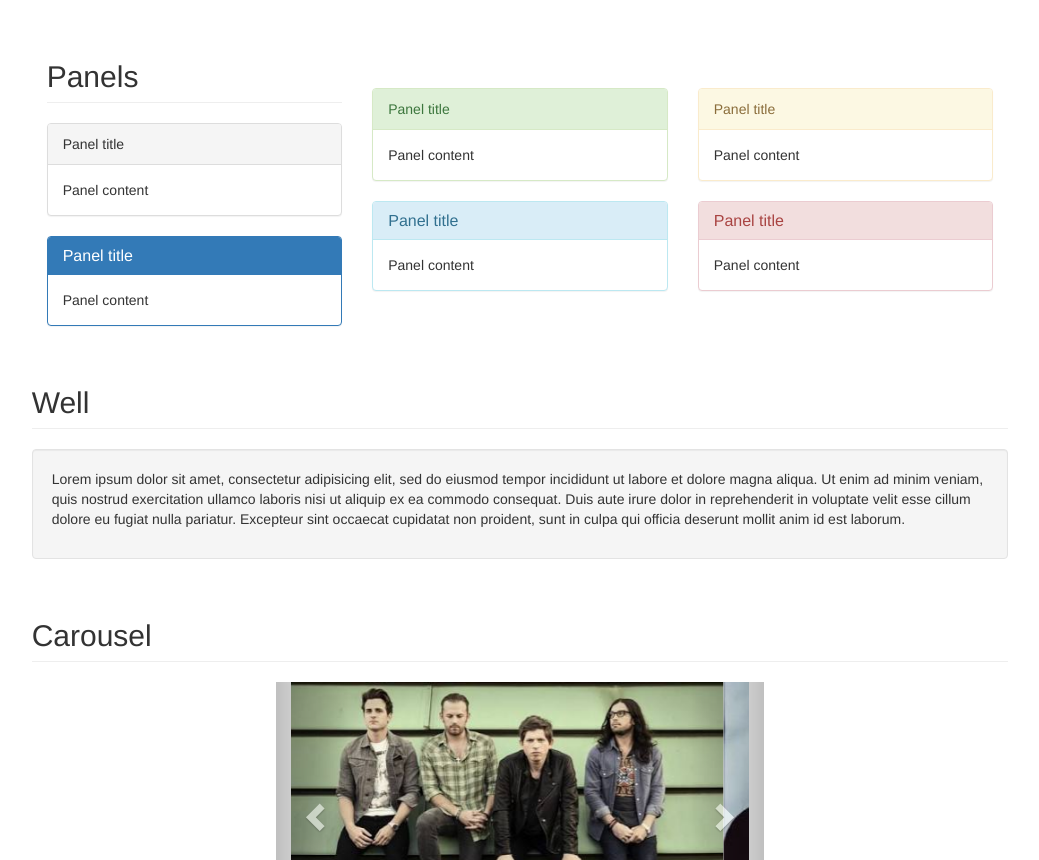
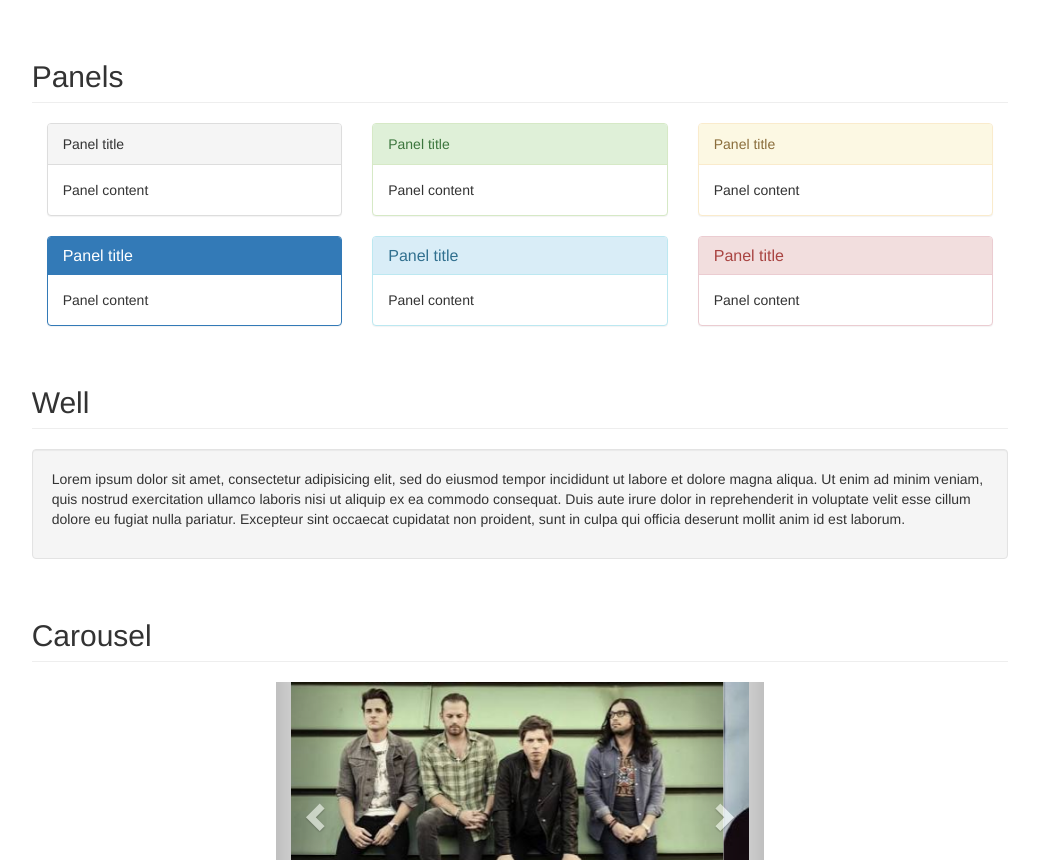
Before and after one commit to Inti15/ejerciciosBootstrap, a plain HTML site: page bootstrapTheme/index.html in a window 1280 px wide. Shown: the part 3958-4818 px from the top of the page, without its empty margins (120-1159 px from the left). Drawn offline with nearby package versions, Linux system fonts and the light colour scheme.

Commit message:
Se quitan margenes superiores de la sección de panel.

```diff
--- a/bootstrapTheme/index.html
+++ b/bootstrapTheme/index.html
@@ -472,8 +472,8 @@
           </section>
           <!--  Panels -->
           <section class="container-fluid">
+            <h2 class="page-header">Panels</h2>
             <section class="col-md-4">
-              <h2 class="page-header">Panels</h2>
               <div class="panel panel-default">
                 <div class="panel-heading">Panel title</div>
                 <div class="panel-body">
@@ -490,7 +490,7 @@
                 </div>
               </div>
             </section>
-              <section class="col-md-4 mt-7">
+              <section class="col-md-4">
               <div class="panel panel-success">
                 <div class="panel-heading">Panel title</div>
                 <div class="panel-body">
@@ -507,7 +507,7 @@
                 </div>
               </div>
             </section>
-            <section class="col-md-4 mt-7">
+            <section class="col-md-4 ">
               <div class="panel panel-warning">
                 <div class="panel-heading">Panel title</div>
                 <div class="panel-body">
```
